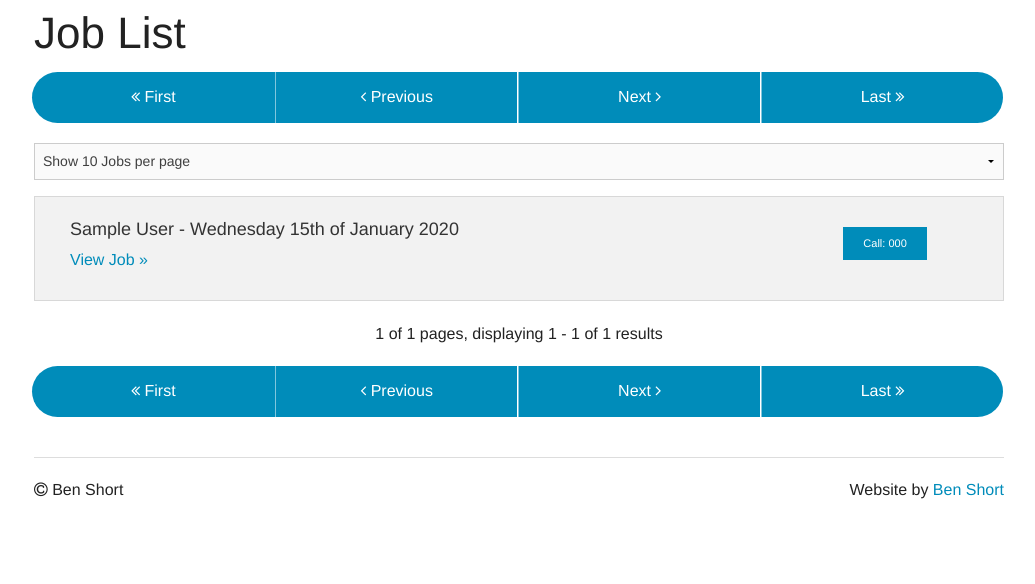
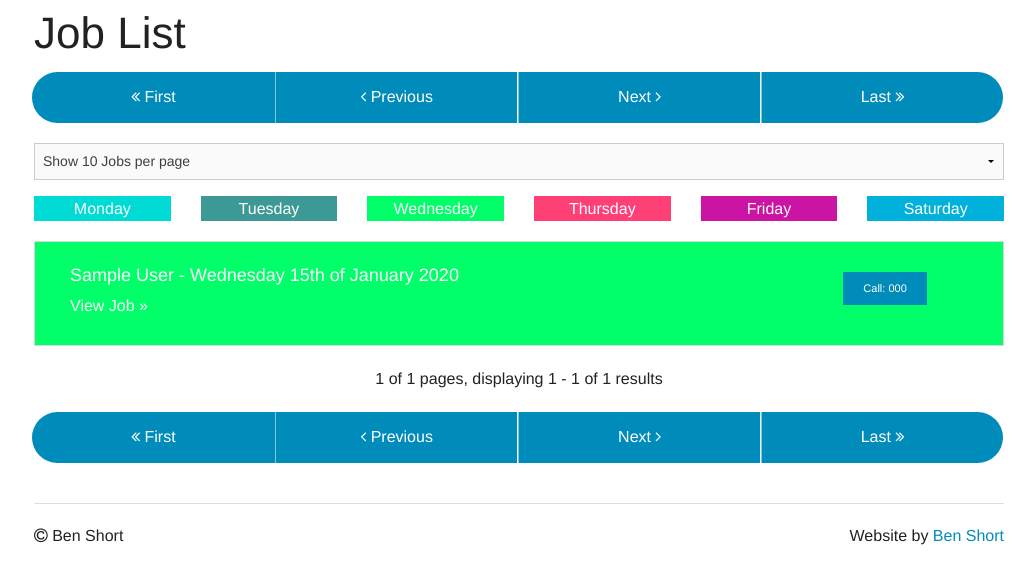
Before and after one commit to kensington133/bude-computers, a PHP site: page /home/job-list/index.php in a window 1280 px wide. Shown: the part 146-730 px from the top of the page, without its empty margins (121-1156 px from the left). Run offline with PHP 8.4, Linux system fonts and the light colour scheme; the visitor is signed in with stand-in values (Sample User, id 1); tables that the repository leaves empty or names only in its code hold one stand-in row (values such as "Sample post"); some libraries are stand-ins or nearby versions.

Commit message:
Added colour coded days to the job list page

```diff
--- a/home/job-list/index.php
+++ b/home/job-list/index.php
@@ -71,6 +71,27 @@
 				?>
 			</select>
 		</form>
+
+		<div class="row">
+			<div class="small-4 medium-2 columns text-center">
+				<p style="color: #fff; background-color: #00dbd5;">Monday</p>
+			</div>
+			<div class="small-4 medium-2 columns text-center">
+				<p style="color: #fff; background-color: #3D9996;">Tuesday</p>
+			</div>
+			<div class="small-4 medium-2 columns text-center">
+				<p style="color: #fff; background-color: #00FF68;">Wednesday</p>
+			</div>
+			<div class="small-4 medium-2 columns text-center">
+				<p style="color: #fff; background-color: #FF4076">Thursday</p>
+			</div>
+			<div class="small-4 medium-2 columns text-center">
+				<p style="color: #fff; background-color: #CC14A4">Friday</p>
+			</div>
+			<div class="small-4 medium-2 columns text-center">
+				<p style="color: #fff; background-color: #00B1DB">Saturday</p>
+			</div>
+		</div>
 		<?php
 			foreach($jobData as $job) {
 				$utils->printJobCard($job);
--- a/php/classes/jobFeature.php
+++ b/php/classes/jobFeature.php
@@ -220,6 +220,31 @@ class jobFeature extends db {
 	}
 
 	/*
+	*	(date) $start - start date range of jobs
+	*	(date) $end - end date range of jobs
+	*/
+	public function getUncompletedJobsBetweenDates($start, $end){
+		$sql = "SELECT
+		`customer_table`.`customer_name`,
+		`customer_table`.`customer_phone`,
+		`job_table`.`product_name`,
+		`job_table`.`job_description`,
+		CONCAT(`job_table`.`date_submitted`, ' ', `job_table`.`time_submitted`) AS `datetime_submitted`,
+		`job_table`.`progress`,
+		`job_table`.`urgency`,
+		`job_table`.`job_number`
+		FROM `job_table`
+		LEFT JOIN `customer_table`
+		ON `job_table`.`customer_id` = `customer_table`.`customer_id`
+		WHERE (`job_table`.`date_submitted` BETWEEN '".$start."' AND '".$end."')
+		AND `job_table`.`progress` != '2'
+		AND `job_table`.`shop_id` = $_SESSION[shopID]
+		ORDER BY datetime_submitted DESC ";
+
+		return $this->fetchAssoc($sql);
+	}
+
+	/*
 	*	(int|string) $id - ID of customer to retrieve
 	*/
 	public function getCustomerByID($id){
--- a/php/classes/utils.php
+++ b/php/classes/utils.php
@@ -36,14 +36,38 @@ class Utils{
 	*	(array) $data - array of job data returned from database
  	*/
 	public function printJobCard($data){
-		echo "<div class='panel' style='overflow: hidden;'>";
+		$day = $this->niceDate($data['date_submitted'], 'D');
+		switch ($day) {
+			case 'Mon':
+				$color = "#00dbd5";
+				break;
+			case 'Tue':
+				$color = "#3D9996";
+				break;
+			case 'Wed':
+				$color = "#00FF68";
+				break;
+			case 'Thu':
+				$color = "#FF4076";
+				break;
+			case 'Fri':
+				$color = "#CC14A4";
+				break;
+			case 'Sat':
+				$color = "#00B1DB";
+				break;
+			default:
+				$color = '';
+				break;
+		}
+		echo "<div class='panel' style='overflow: hidden; background-color: ".$color.";'>";
 			echo "<div class='large-10 medium-10 columns'>";
-				echo "<h5>".ucwords($data['customer_name'])." - ". date('l jS \of F Y', strtotime($data['date_submitted']))."</h5>";
-				echo "<a href='/home/jobs/index.php?id=".$data['job_number']."'>View Job &raquo;</a>";
+				echo "<h5 style='color: #fff;'>".ucwords($data['customer_name'])." - ". date('l jS \of F Y', strtotime($data['date_submitted']))."</h5>";
+				echo "<a style='color: #fff;' href='/home/jobs/index.php?id=".$data['job_number']."'>View Job &raquo;</a>";
 			echo "</div>";
 			if($data['customer_phone']){
 				echo "<div class='large-2 medium-2 columns'>";
-					echo "<a class='button tiny' style='margin-top: 10px;' href='tel:".$data['customer_phone']."'>Call: ".$data['customer_phone']."</a>";
+					echo "<a class='button tiny' style='margin-top: 10px; color: #fff;' href='tel:".$data['customer_phone']."'>Call: ".$data['customer_phone']."</a>";
 				echo "</div>";
 			}
 		echo "</div>";
```
